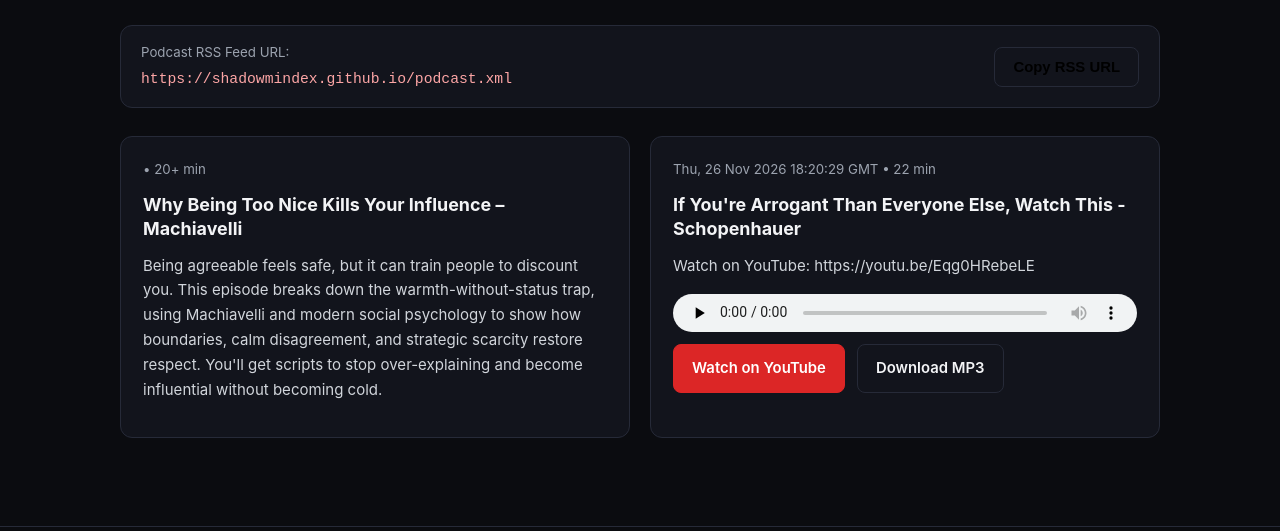
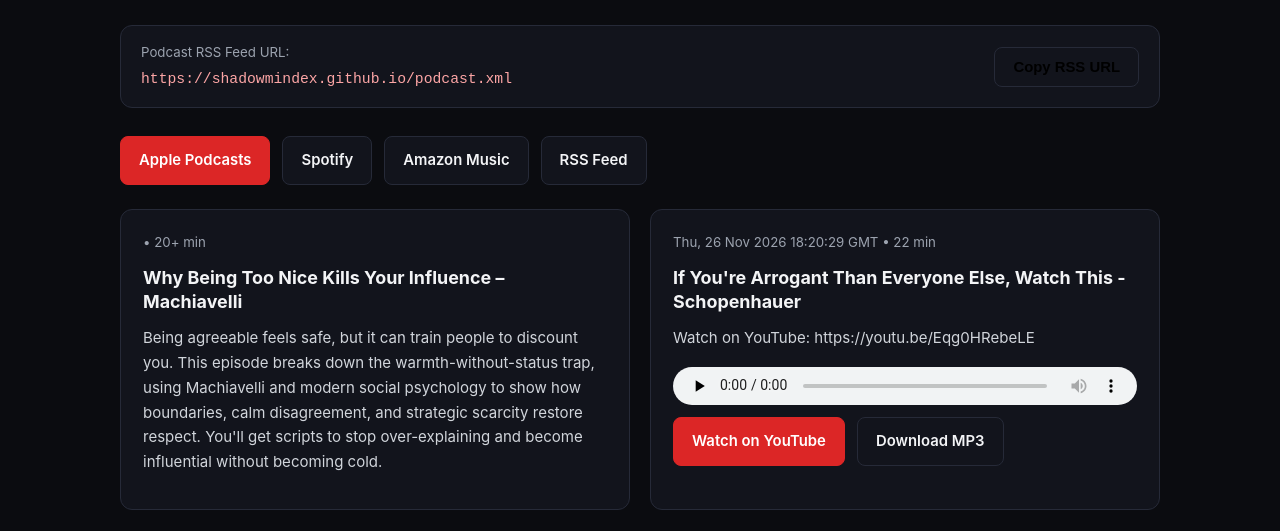
Before and after one commit to shadowmindex/shadowmindex.github.io, a plain HTML site: page episodes.html in a window 1280 px wide. Shown: the part 269-800 px from the top of the page. Drawn offline with Linux system fonts and the light colour scheme.

Commit message:
Add Apple Podcasts, Spotify, Amazon Music, and RSS buttons to episodes.html

```diff
--- a/episodes.html
+++ b/episodes.html
@@ -35,6 +35,13 @@
         <code>https://shadowmindex.github.io/podcast.xml</code>
       </div>
       <button class="btn" onclick="navigator.clipboard.writeText('https://shadowmindex.github.io/podcast.xml'); this.textContent='Copied!';">Copy RSS URL</button>
+    </div>
+
+    <div class="btn-row" style="margin-bottom: 24px;">
+      <a class="btn btn-primary" href="https://podcasts.apple.com/us/podcast/id6839735343" target="_blank" rel="noopener">Apple Podcasts</a>
+      <a class="btn" href="https://open.spotify.com" target="_blank" rel="noopener">Spotify</a>
+      <a class="btn" href="https://music.amazon.com/podcasts" target="_blank" rel="noopener">Amazon Music</a>
+      <a class="btn" href="https://shadowmindex.github.io/podcast.xml" target="_blank" rel="noopener">RSS Feed</a>
     </div>
 
     <div id="all-episodes" class="grid">
```
